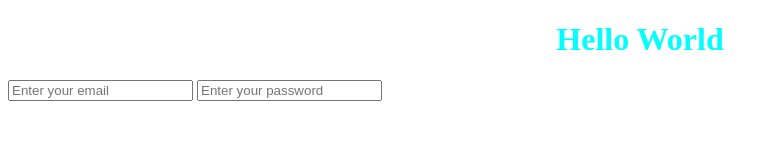
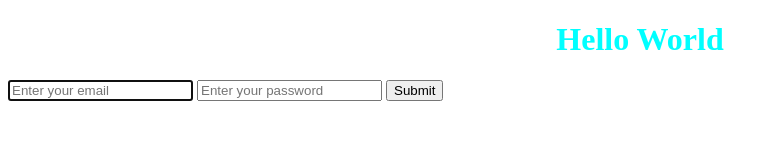
Before and after one commit to odadki/github-project-1, a plain HTML site: page index.html in a window 1280 px wide. Shown: the whole page, without its empty margins (0-779 px from the left). Drawn offline with Linux system fonts and the light colour scheme.

Commit message:
Added submit button

```diff
--- a/index.html
+++ b/index.html
@@ -10,8 +10,9 @@
   <body>
     <h1>Hello World</h1>
     <form>
-      <input type="email" placeholder="Enter your email" />
+      <input type="email" placeholder="Enter your email" autofocus="on" />
       <input type="password" placeholder="Enter your password" />
+      <input type="submit" placeholder="Submit" ; />
     </form>
     <script src="script.js"></script>
   </body>
```
